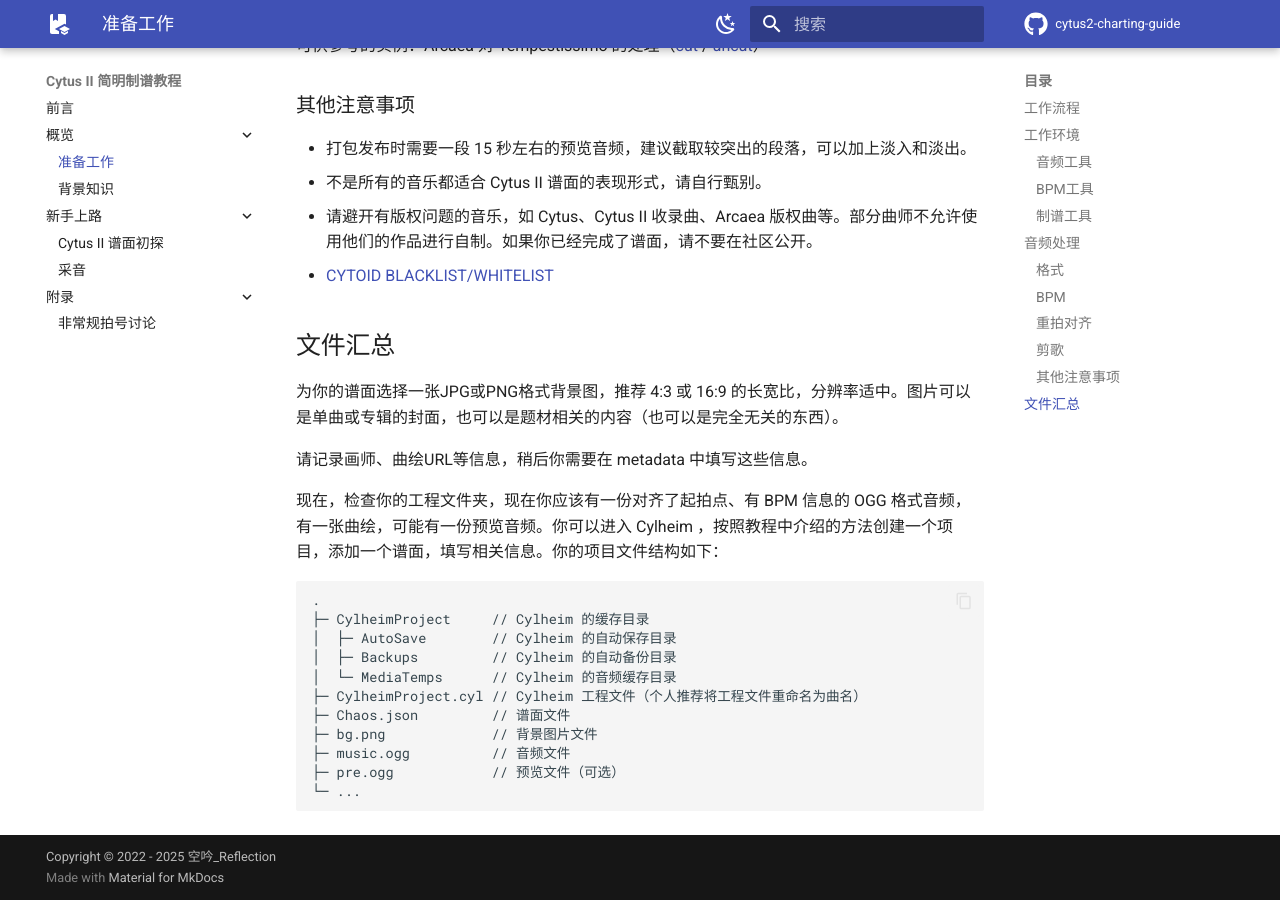
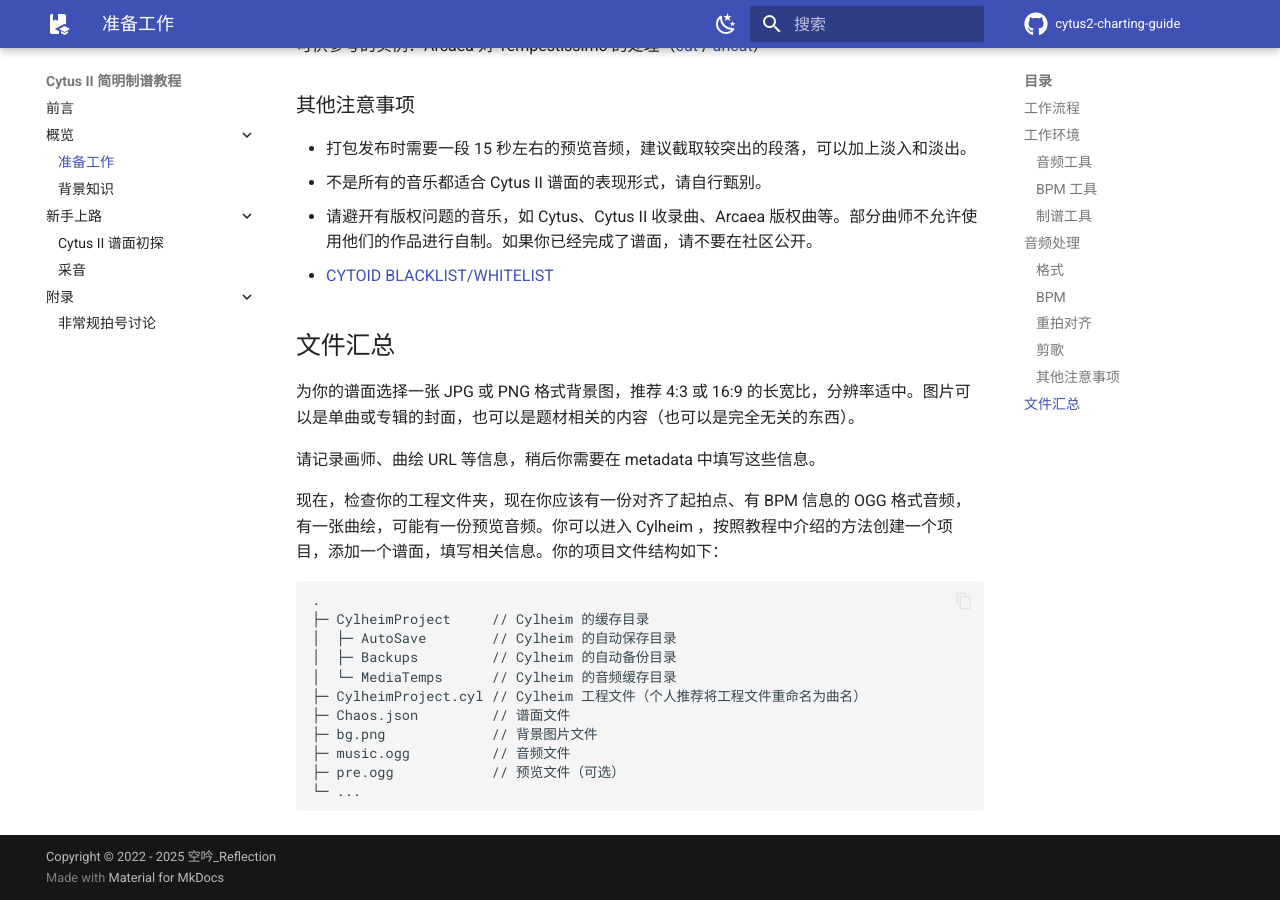
Before and after one commit to ky-reflection/cytus2-charting-guide, an MkDocs documentation site: the page built from docs/Basic/Adagio.md, in a window 1280 px wide and 900 px high, scrolled down 3421 px. Built offline with MkDocs 1.6.1 and Material for MkDocs 9.7.7, drawn with Linux system fonts in a browser that asks for light colours; comment, search, counter and statistics services are not loaded; some of the changed text lies outside the part shown.

Commit message:
style(docs): add spaces around English words and numbers

```diff
--- a/docs/Basic/Adagio.md
+++ b/docs/Basic/Adagio.md
@@ -21,9 +21,9 @@
 
 免费开源的 [Audacity](https://www.audacityteam.org/) 或 Fl Studio、Adobe Audition 等，可以使用[格式工厂](http://www.pcfreetime.com/formatfactory/CN/index.html)辅助格式转换。
 
-### BPM工具
+### BPM 工具
 
-[MixMeister BPM Analyzer](https://www.mixmeister.com/bpm-analyzer.html) 或其他可以测定BPM的软件、网站（如 [TimingAnlyz](https://osu.ppy.sh/users/126198)、[BPM 查询器](https://vocalremover.org/zh/key-bpm-finder)）。
+[MixMeister BPM Analyzer](https://www.mixmeister.com/bpm-analyzer.html) 或其他可以测定 BPM 的软件、网站（如 [TimingAnlyz](https://osu.ppy.sh/users/126198)、[BPM 查询器](https://vocalremover.org/zh/key-bpm-finder)）。
 
 ### 制谱工具
 
@@ -48,7 +48,7 @@
 
 你也可以手动测量 BPM，具体操作是在音频处理软件中测算音乐小节的长度，然后换算到对应的 BPM 值。如果音乐中存在变化的 BPM，你可以查找其他音游相关谱面的 BPM 表，或者手动测量。
 
-请不要使用错误或误差较大的BPM制作谱面。
+请不要使用错误或误差较大的 BPM 制作谱面。
 
 !!! info "BPM 及相关概念"
     这里引用了 [Cytus II 谱面格式详解](https://cytoid.wiki/zh/charting/chart-json.html)的部分内容。
@@ -115,9 +115,9 @@
 
 ## 文件汇总
 
-为你的谱面选择一张JPG或PNG格式背景图，推荐 4:3 或 16:9 的长宽比，分辨率适中。图片可以是单曲或专辑的封面，也可以是题材相关的内容（也可以是完全无关的东西）。
+为你的谱面选择一张 JPG 或 PNG 格式背景图，推荐 4:3 或 16:9 的长宽比，分辨率适中。图片可以是单曲或专辑的封面，也可以是题材相关的内容（也可以是完全无关的东西）。
 
-请记录画师、曲绘URL等信息，稍后你需要在 metadata 中填写这些信息。
+请记录画师、曲绘 URL 等信息，稍后你需要在 metadata 中填写这些信息。
 
 现在，检查你的工程文件夹，现在你应该有一份对齐了起拍点、有 BPM 信息的 OGG 格式音频，有一张曲绘，可能有一份预览音频。你可以进入 Cylheim ，按照教程中介绍的方法创建一个项目，添加一个谱面，填写相关信息。你的项目文件结构如下：
 
```
Also changed, not shown: docs/Appendix/TwelfthNote.md (+22 -22 lines), docs/Basic/Adagietto.md (+3 -3 lines), docs/index.md (+2 -2 lines).
